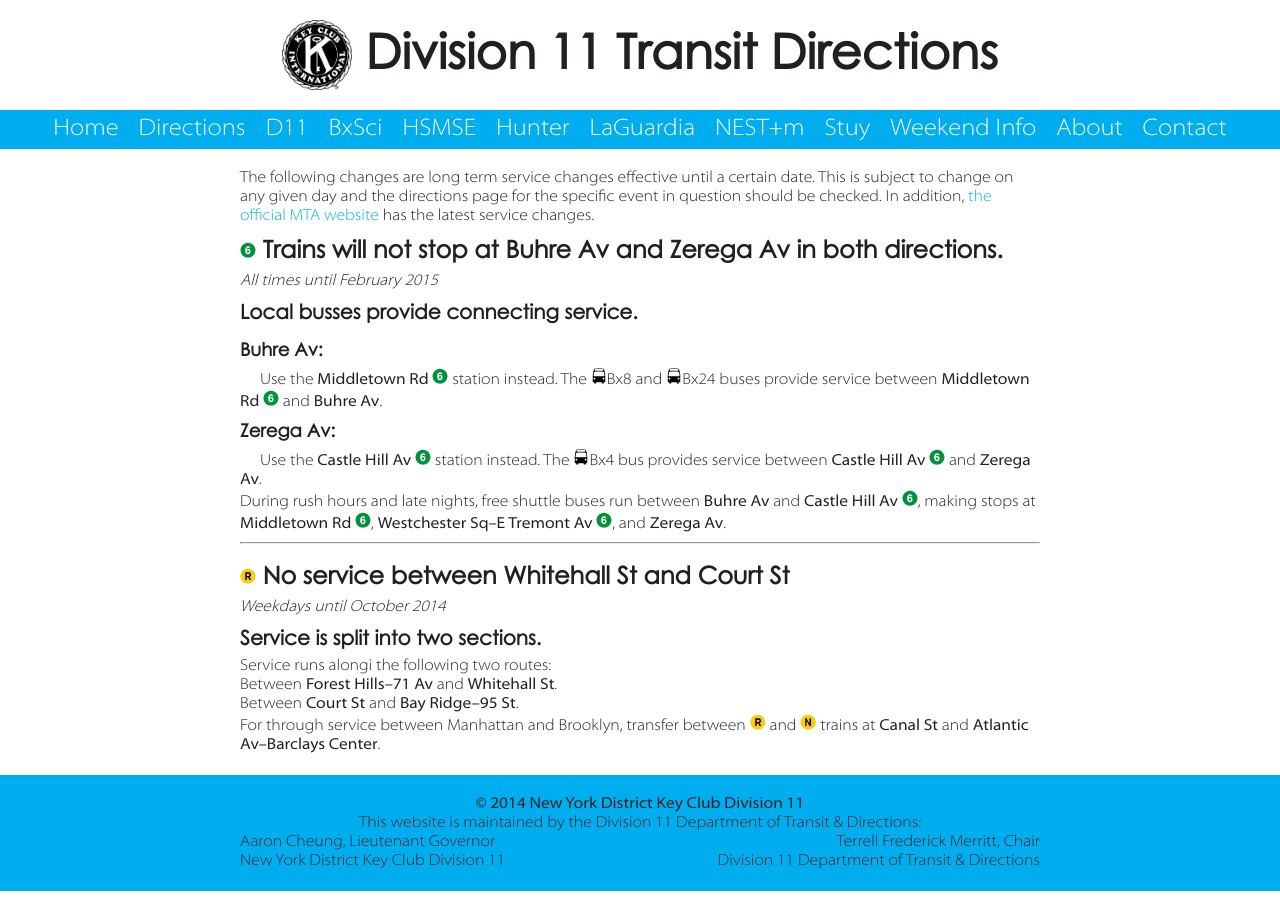
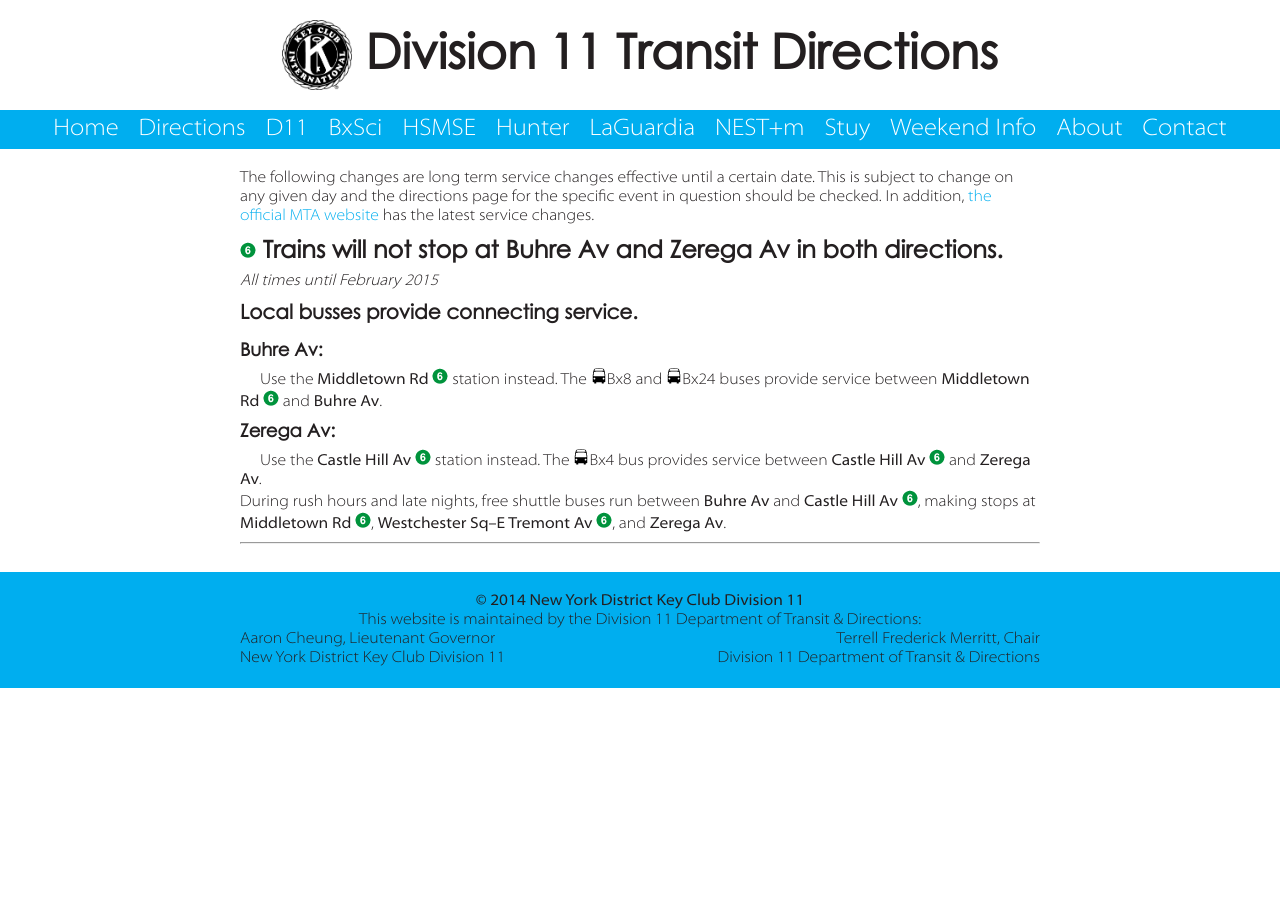
Before and after one commit to d11directions/d11directions.github.io, a Jekyll site: the page built from long_term/index.html, in a window 1280 px wide. Built offline with Jekyll 4.4.1, drawn with Linux system fonts in a browser that asks for light colours.

Commit message:
LTSC: R Montague St Tunnel construction over

```diff
--- a/long_term/index.html
+++ b/long_term/index.html
@@ -20,17 +20,4 @@ title: Long Term Service Changes
       </p>
     </li>
     <hr>
-    <li id="R_Montague">
-      <h3><img src="/img/R.png" alt="(R)"> <strong>No service between Whitehall St and Court St</strong></h3>
-      <em>Weekdays until October 2014</em><br>
-      <p>
-        <h4>Service is split into two sections.</h4>
-        Service runs alongi the following two routes:
-        <ol>
-          <li>Between <strong>Forest Hills&ndash;71 Av</strong> and <strong>Whitehall St</strong>.</li>
-          <li>Between <strong>Court St</strong> and <strong>Bay Ridge&ndash;95 St</strong>.</li>
-        </ol>
-        For through service between Manhattan and Brooklyn, transfer between <img src="/img/R.png" alt="(R)"> and <img src="/img/N.png" alt="(N)"> trains at <strong>Canal St</strong> and <strong>Atlantic Av&ndash;Barclays Center</strong>.
-       </p>
-    </li>
   </ul>
```
